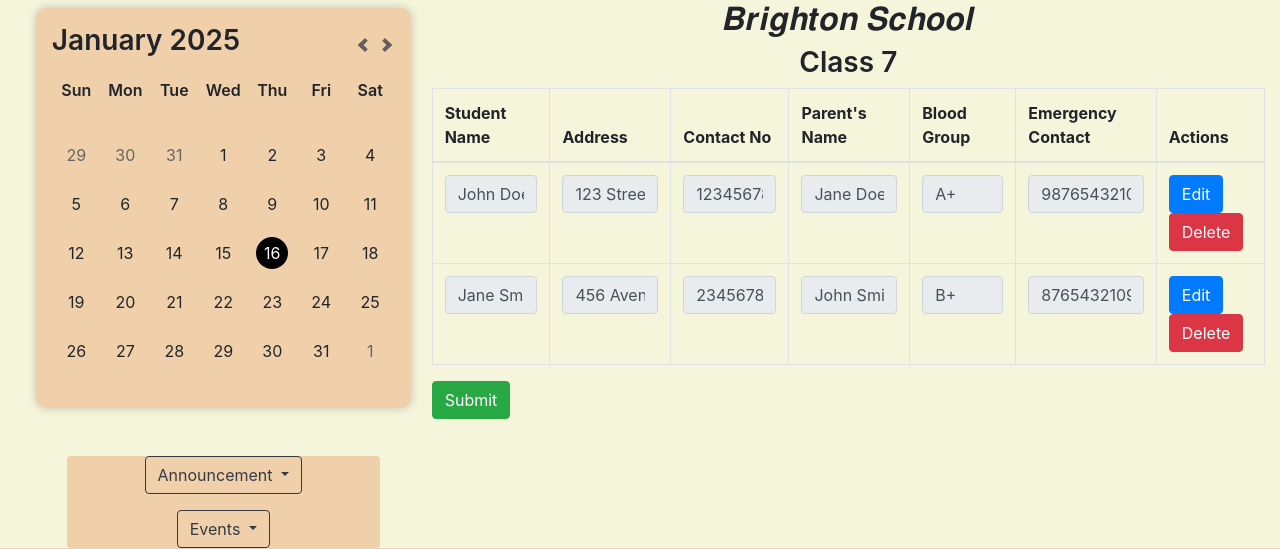
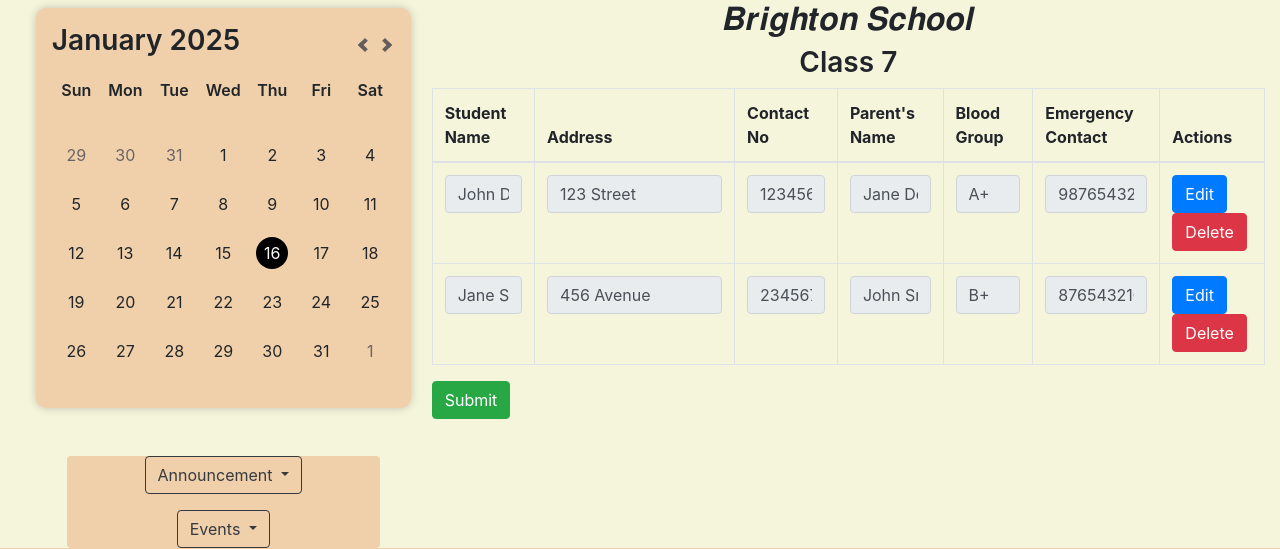
Before and after one commit to ShariqueReza/School-Management-System, a Django app: template app/templates/app/students.html in a window 1280 px wide. Shown: the part 67-616 px from the top of the page. Run offline with Django 3.2, Linux system fonts and the light colour scheme; the template is opened without the code that fills it, so the values that code supplies are empty; some libraries are stand-ins or nearby versions.

Commit message:
added some css code

```diff
--- a/app/static/app/CSS_Files/index.css
+++ b/app/static/app/CSS_Files/index.css
@@ -10,6 +10,12 @@ body{
 }
 .navbar-toggler-hint {
     display: none;
+}
+.edit-btn {
+  margin-right: 10px;
+}
+.address-col {
+  width: 200px;
 }
 @media (max-width: 992px) {
     .navbar-toggler-hint {
--- a/app/templates/app/students.html
+++ b/app/templates/app/students.html
@@ -10,7 +10,7 @@
                             <thead>
                                 <tr>
                                     <th>Student Name</th>
-                                    <th>Address</th>
+                                    <th class="address-col">Address</th>
                                     <th>Contact No</th>
                                     <th>Parent's Name</th>
                                     <th>Blood Group</th>
```
